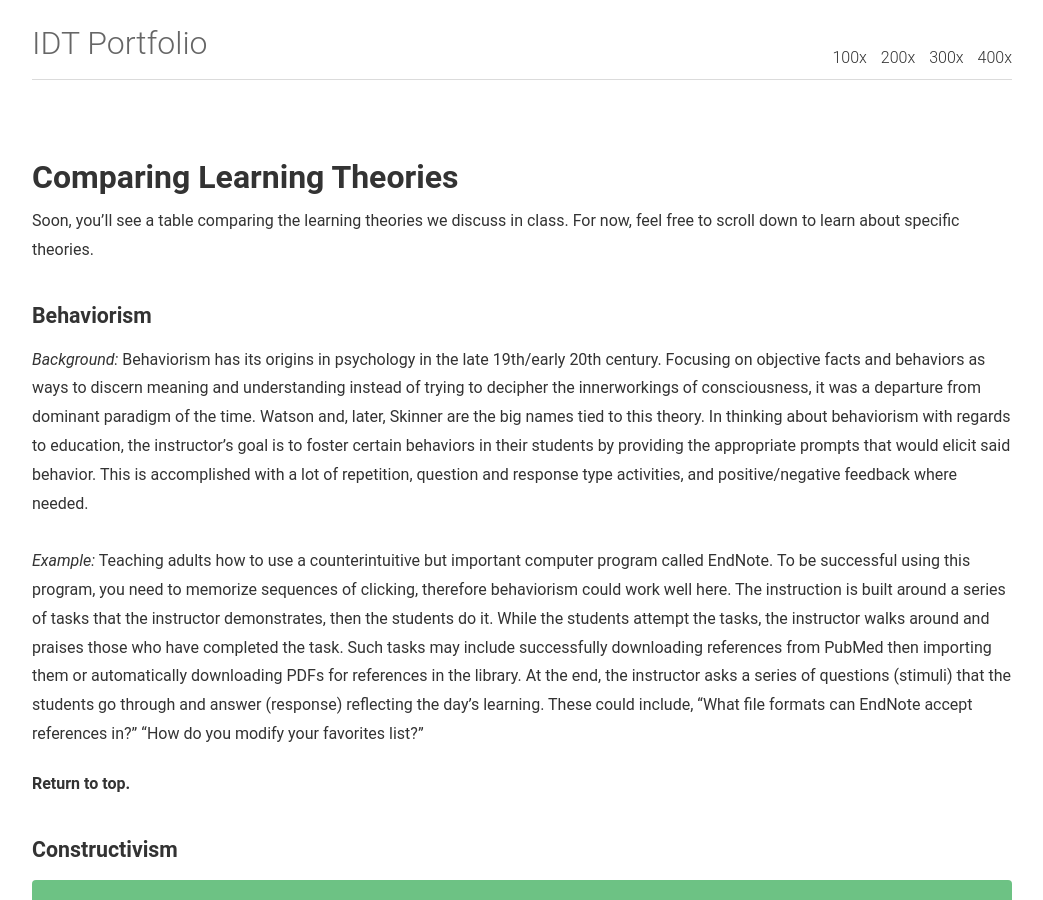
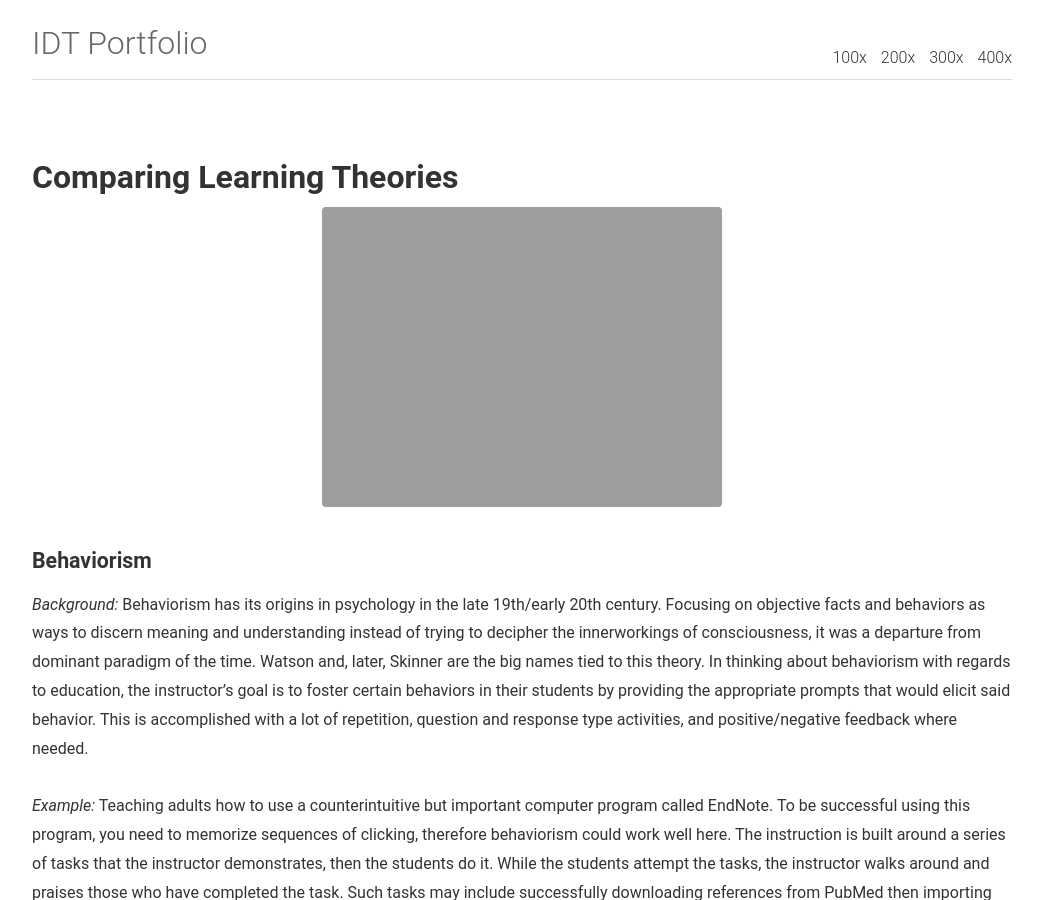
Before and after one commit to caitlinmeyer/idt-portfolio, a Jekyll site: the page built from 100x/comparing-learning-theories.md, in a window 1280 px wide and 900 px high. Shown: the whole window, without its empty margins (118-1161 px from the left). Built offline with Jekyll 4.4.1, drawn with Linux system fonts in a browser that asks for light colours.

Commit message:
Update comparing-learning-theories.md

```diff
--- a/100x/comparing-learning-theories.md
+++ b/100x/comparing-learning-theories.md
@@ -4,7 +4,7 @@
 
 ---
 <a name="top"> </a>
-Soon, you'll see a table comparing the learning theories we discuss in class. For now, feel free to scroll down to learn about specific theories.
+![learning theories table](https://caitlinmeyer.github.io/idt-portfolio/100x/docs/learning-table.png)
 
 ### <a name="behaviorism"></a>Behaviorism
 *Background:* Behaviorism has its origins in psychology in the late 19th/early 20th century. Focusing on objective facts and behaviors as ways to discern meaning and understanding instead of trying to decipher the innerworkings of consciousness, it was a departure from dominant paradigm of the time. Watson and, later, Skinner are the big names tied to this theory. In thinking about behaviorism with regards to education, the instructor's goal is to foster certain behaviors in their students by providing the appropriate prompts that would elicit said behavior. This is accomplished with a lot of repetition, question and response type activities, and positive/negative feedback where needed. <BR><BR>
```
